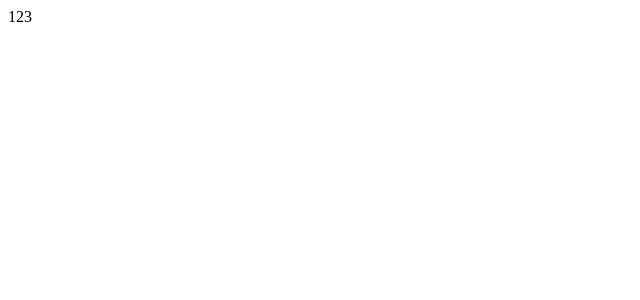
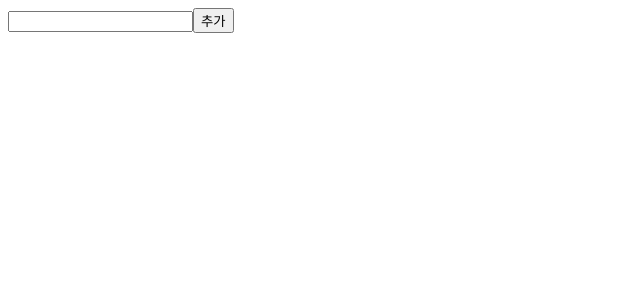
Before and after one commit to preferchoi/wanted-pre-onboarding-frontend, a React (Create React App) app in the folder prefer/: page /todo in a window 1280 px wide. Shown: the top 300 px of the page, without its empty margins (0-640 px from the left). Built offline with nearby package versions, Linux system fonts and the light colour scheme; sample sign-in values are in the browser's storage.

Commit message:
todo 요소 추가

```diff
--- a/prefer/src/routes/todo.jsx
+++ b/prefer/src/routes/todo.jsx
@@ -1,19 +1,44 @@
-import React, { useEffect } from 'react';
-import { useNavigate  } from "react-router-dom";
+import React, { useEffect, useState } from 'react';
+import { useNavigate } from "react-router-dom";
 
 export default function Todo() {
     const navigate = useNavigate();
+
+    const [content, setContent] = useState("");
+    const [todos, setTodos] = useState([]);
 
     useEffect(() => {
         const token = localStorage.getItem("access_token")
         if (!token) {
             navigate('/signin');
         }
-      }, []);
+    }, []);
+
+    const onChange = (event) => {
+        setContent(event.target.value);
+    }
+
+    const onClickAdd = () => {
+        setTodos([...todos, content])
+        setContent("")
+    }
 
     return (
         <div>
-            123
+            <input data-testid="new-todo-input" onChange={onChange} value={content}/>
+            <button data-testid="new-todo-add-button" onClick={onClickAdd}>추가</button>
+            <ul>
+                {todos.map((todo, idx) => (
+                    <li key={idx}>
+                        <label>
+                            <input type="checkbox" />
+                            <span>{todo}</span>
+                        </label>
+                        <button data-testid="modify-button">수정</button>
+                        <button data-testid="delete-button">삭제</button>
+                    </li>
+                ))}
+            </ul>
         </div>
     );
 }
```
